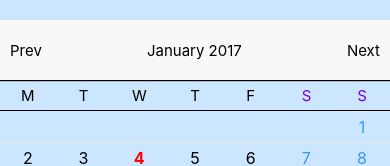
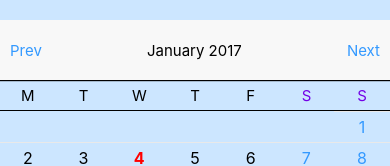
Before and after one commit to gabrielmm1234/Calendar, a React Native app: screen / in a window 390 px wide. Shown: the top 166 px of the page. Built offline with nearby package versions, Linux system fonts and the light colour scheme.

Commit message:
Style of header buttons

```diff
--- a/src/components/Header.js
+++ b/src/components/Header.js
@@ -53,6 +53,7 @@ const styles = {
   	controlButtonText: {
     	margin: 10,
     	fontSize: 15,
+    	color: '#3399ff'
   	},
 
   	title: {
```
